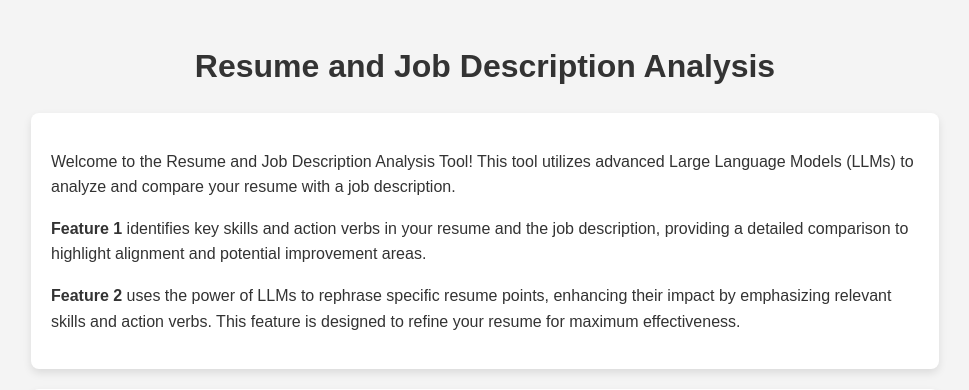
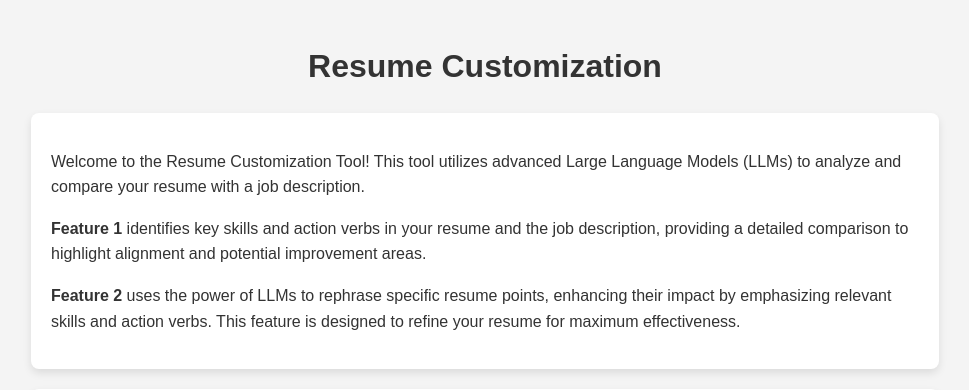
Before and after one commit to trolleyistheproblem2/resume-reviewer2, a Flask app: page / in a window 1280 px wide. Shown: the top 390 px of the page, without its empty margins (155-1124 px from the left). Run offline with Flask 3, Linux system fonts and the light colour scheme.

Commit message:
edited titles

```diff
--- a/templates/index.html
+++ b/templates/index.html
@@ -2,7 +2,7 @@
 <html lang="en">
 <head>
     <meta charset="UTF-8">
-    <title>Resume and Job Description Analysis</title>
+    <title>Resume Customization</title>
     <style>
         body {
             font-family: Arial, sans-serif;
@@ -73,11 +73,11 @@
     <script src="https://ajax.googleapis.com/ajax/libs/jquery/3.5.1/jquery.min.js"></script>
 </head>
 <body>
-    <h1>Resume and Job Description Analysis</h1>
+    <h1>Resume Customization</h1>
 
     <div class="intro-container">
         <!-- Introduction and Explanation -->
-        <p>Welcome to the Resume and Job Description Analysis Tool! This tool utilizes advanced Large Language Models (LLMs) to analyze and compare your resume with a job description.</p>
+        <p>Welcome to the Resume Customization Tool! This tool utilizes advanced Large Language Models (LLMs) to analyze and compare your resume with a job description.</p>
         <p><strong>Feature 1</strong> identifies key skills and action verbs in your resume and the job description, providing a detailed comparison to highlight alignment and potential improvement areas.</p>
         <p><strong>Feature 2</strong> uses the power of LLMs to rephrase specific resume points, enhancing their impact by emphasizing relevant skills and action verbs. This feature is designed to refine your resume for maximum effectiveness.</p>
     </div>
```
